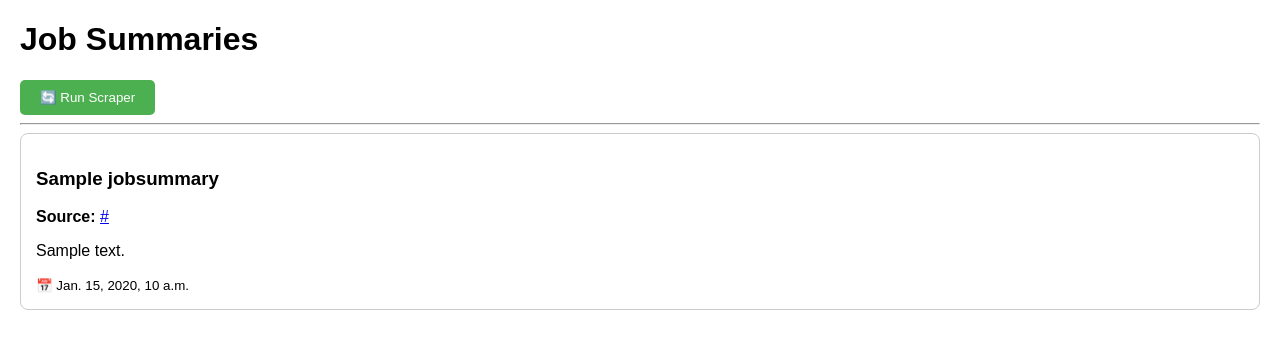
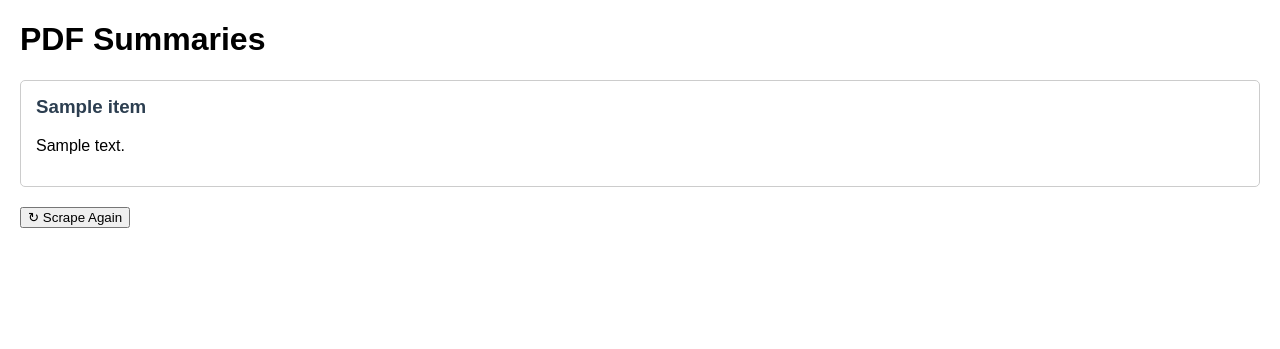
Before and after one commit to Harleennn/opportunity-aggregator, a Django app: template Scraper/templates/scraper/summary.html in a window 1280 px wide. Shown: the top 349 px of the page. Run offline with Django 5.2, Linux system fonts and the light colour scheme; tables that the repository leaves empty hold one stand-in row (values such as "Sample post"); the template is opened without the code that fills it: values that come from a table or form of the project are taken from there, most other values are stand-ins (such as "Sample title", 1, 10 or a date in 2020); parts of the project's set-up code (start-up, migrations or seed data) failed here and were passed over.

Commit message:
scraping logic updated and checked via command line and browser view

```diff
--- a/Scraper/templates/scraper/summary.html
+++ b/Scraper/templates/scraper/summary.html
@@ -1,32 +1,30 @@
+
 <!DOCTYPE html>
-<html>
+<html lang="en">
 <head>
-    <title>Job Summaries</title>
+    <meta charset="UTF-8">
+    <title>Scraping Summary</title>
     <style>
         body { font-family: Arial, sans-serif; margin: 20px; }
-        .summary-box { border: 1px solid #ccc; padding: 15px; margin-bottom: 15px; border-radius: 8px; }
-        button { background: #4CAF50; color: white; padding: 10px 20px; border: none; border-radius: 5px; cursor: pointer; }
+        .summary { border: 1px solid #ccc; padding: 15px; margin-bottom: 20px; border-radius: 5px; }
+        .summary h3 { margin-top: 0; color: #2c3e50; }
+        .summary p { white-space: pre-wrap; }
     </style>
 </head>
 <body>
-    <h1>Job Summaries</h1>
+    <h1>PDF Summaries</h1>
 
-    <form method="POST">
-        {% csrf_token %}
-        <button type="submit">🔄 Run Scraper</button>
-    </form>
+    {% if summaries %}
+        {% for item in summaries %}
+            <div class="summary">
+                <h3>{{ item.pdf_name }}</h3>
+                <p>{{ item.summary }}</p>
+            </div>
+        {% endfor %}
+    {% else %}
+        <p>No PDFs found or something went wrong.</p>
+    {% endif %}
 
-    <hr>
-
-    {% for summary in summaries %}
-        <div class="summary-box">
-            <h3>{{ summary.pdf_name }}</h3>
-            <p><strong>Source:</strong> <a href="{{ summary.source_url }}">{{ summary.source_url }}</a></p>
-            <p>{{ summary.summary_text }}</p>
-            <small>📅 {{ summary.created_at }}</small>
-        </div>
-    {% empty %}
-        <p>No summaries yet. Click "Run Scraper" to get started!</p>
-    {% endfor %}
+    <a href="/scraper/scrape/"><button>↻ Scrape Again</button></a>
 </body>
 </html>
--- a/Scraper/urls.py
+++ b/Scraper/urls.py
@@ -1,12 +1,8 @@
-# Available Routes:
-# http://localhost:8000/run-scraper/
-# http://localhost:8000/summaries/
+# http://localhost:8000/scraper/scrape/
 
-
-from django.urls import path
+from django.urls import path, include
 from . import views
 
 urlpatterns = [
-    path("", views.scrape_and_show, name="scrape_and_show"),
-    path("run-scraper/", views.run_scraper_view, name="run_scraper"),  # 👈 ADD THIS
+   path("scrape/", views.scrape_and_show, name="scrape_and_show"),
 ]
--- a/aggregator/urls.py
+++ b/aggregator/urls.py
@@ -1,7 +1,7 @@
 from django.contrib import admin
-from django.urls import path, include  # include is important
+from django.urls import path, include
 
 urlpatterns = [
     path('admin/', admin.site.urls),
-    path('', include('Scraper.urls')),  # 👈 This connects your scraper views
+    path('scraper/', include('Scraper.urls')),  #  This connects scraper views
 ]
```
Also changed, not shown: Scraper/views.py (+5 -9 lines).
